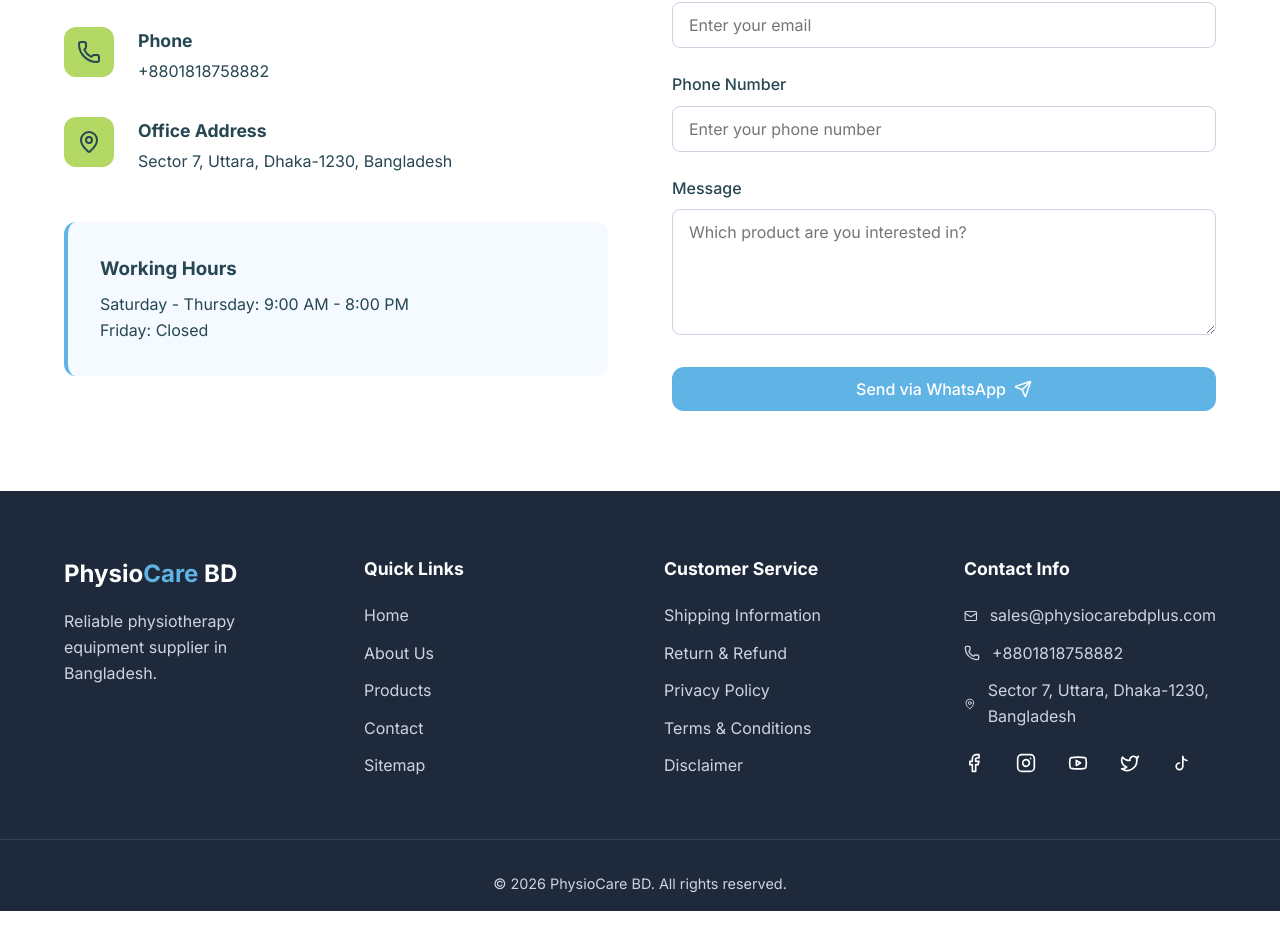
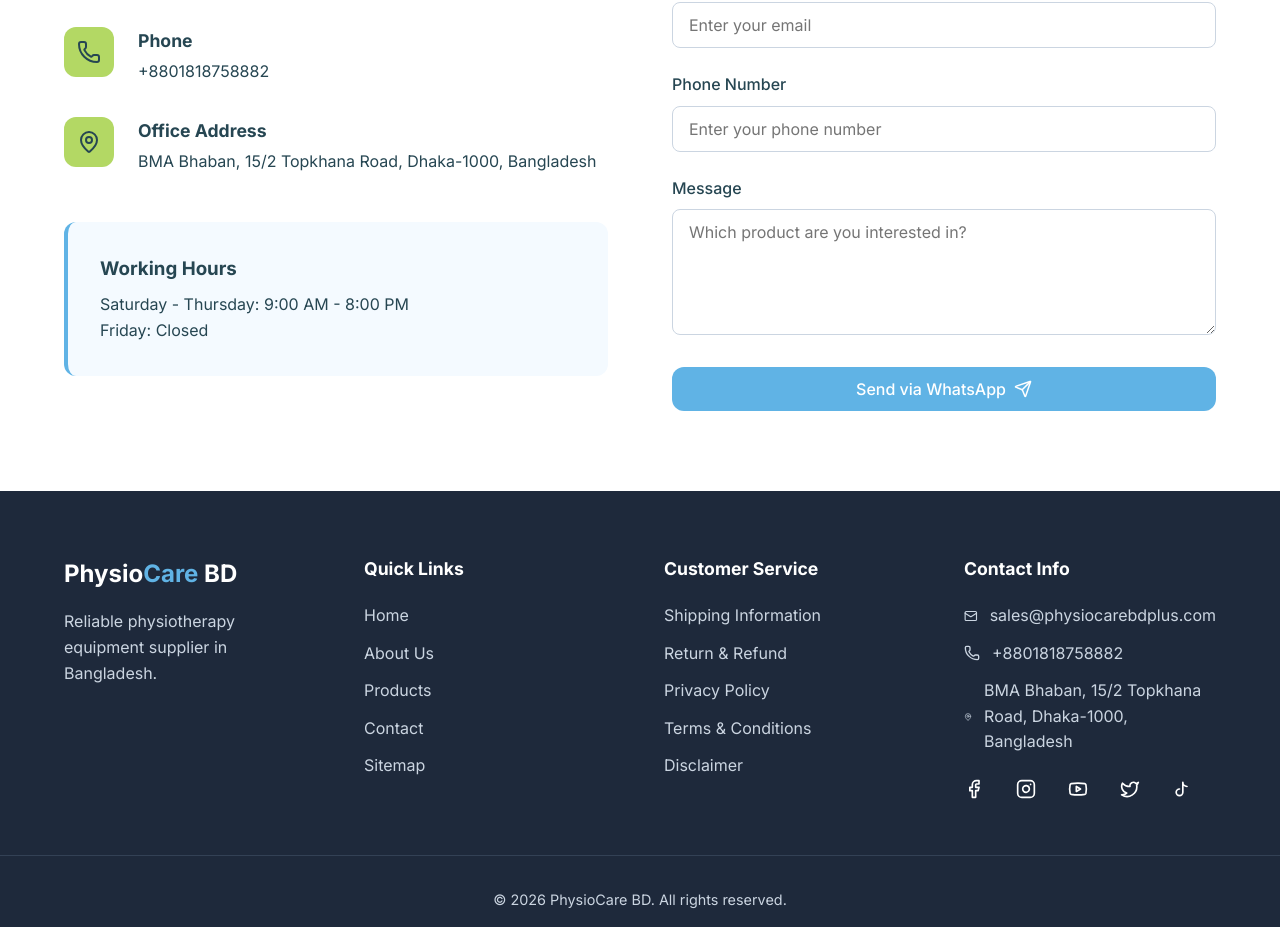
Before and after one commit to nahidrajbd/PhysioCare, a React (Vite) app: page /contact in a window 1280 px wide. Shown: the part 593-1520 px from the top of the page. Built offline with nearby package versions, Linux system fonts and the light colour scheme.

Commit message:
Update office address to BMA Bhaban, 15/2 Topkhana Road, Dhaka-1000 and remove wrong geo coordinates

```diff
--- a/index.html
+++ b/index.html
@@ -16,8 +16,6 @@
   <!-- Geo Meta Tags -->
   <meta name="geo.region" content="BD-13" />
   <meta name="geo.placename" content="Dhaka" />
-  <meta name="geo.position" content="23.8103;90.4125" />
-  <meta name="ICBM" content="23.8103, 90.4125" />
 
   <!-- Social Media Meta Tags -->
   <meta property="og:type" content="website" />
@@ -83,9 +81,9 @@
           "telephone": "+8801818758882",
           "address": {
             "@type": "PostalAddress",
-            "streetAddress": "Sector 7, Uttara",
+            "streetAddress": "BMA Bhaban, 15/2 Topkhana Road",
             "addressLocality": "Dhaka",
-            "postalCode": "1230",
+            "postalCode": "1000",
             "addressCountry": "BD"
           },
           "openingHoursSpecification": {
@@ -93,11 +91,6 @@
             "dayOfWeek": ["Saturday", "Sunday", "Monday", "Tuesday", "Wednesday", "Thursday"],
             "opens": "09:00",
             "closes": "20:00"
-          },
-          "geo": {
-            "@type": "GeoCoordinates",
-            "latitude": 23.8103,
-            "longitude": 90.4125
           },
           "areaServed": {
             "@type": "Country",
--- a/scripts/prerender.mjs
+++ b/scripts/prerender.mjs
@@ -77,7 +77,7 @@ const ROUTES = [
     priority: "0.8",
     title: "Contact PhysioCare BD | Physiotherapy Equipment Supplier, Dhaka",
     description:
-      "Contact PhysioCare BD in Uttara, Dhaka by WhatsApp, phone or email for physiotherapy equipment prices and enquiries anywhere in Bangladesh.",
+      "Contact PhysioCare BD at BMA Bhaban, Topkhana Road, Dhaka by WhatsApp, phone or email for physiotherapy equipment prices and enquiries in Bangladesh.",
   },
   {
     path: "/privacy-policy",
--- a/src/components/Layout.jsx
+++ b/src/components/Layout.jsx
@@ -175,7 +175,7 @@ const Footer = () => {
           <ul className="footer-contact">
             <li><Mail size={16} /> <a href="mailto:sales@physiocarebdplus.com" className="contact-link">sales@physiocarebdplus.com</a></li>
             <li><Phone size={16} /> +8801818758882</li>
-            <li><MapPin size={16} /> Sector 7, Uttara, Dhaka-1230, Bangladesh</li>
+            <li><MapPin size={16} /> BMA Bhaban, 15/2 Topkhana Road, Dhaka-1000, Bangladesh</li>
           </ul>
           <div className="social-links">
             <a href="https://www.facebook.com/physiocarebdplus/" target="_blank" rel="noopener noreferrer"><Facebook size={20} /></a>
--- a/src/pages/Contact.jsx
+++ b/src/pages/Contact.jsx
@@ -59,7 +59,7 @@ const Contact = () => {
               <div className="icon-box"><MapPin /></div>
               <div>
                 <h3>Office Address</h3>
-                <p>Sector 7, Uttara, Dhaka-1230, Bangladesh</p>
+                <p>BMA Bhaban, 15/2 Topkhana Road, Dhaka-1000, Bangladesh</p>
               </div>
             </div>
 
```
Also changed, not shown: public/llms.txt.
